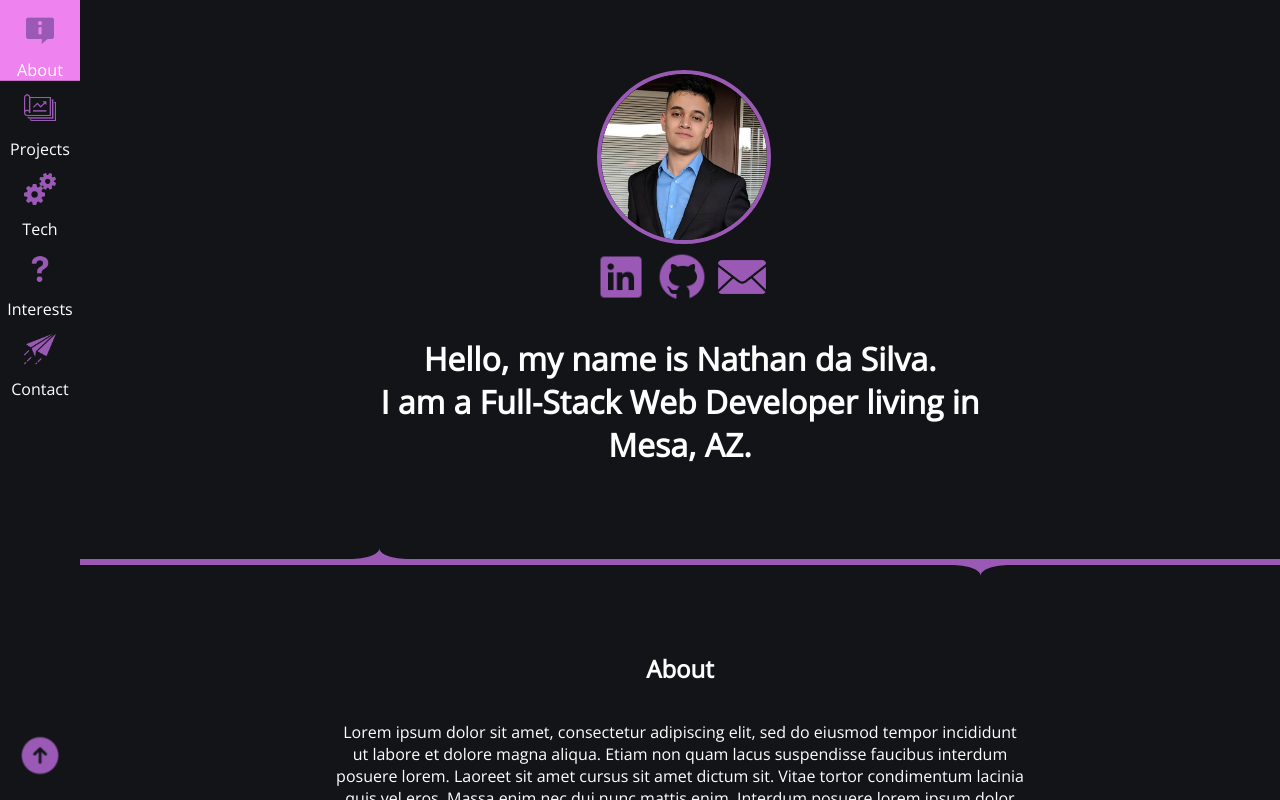
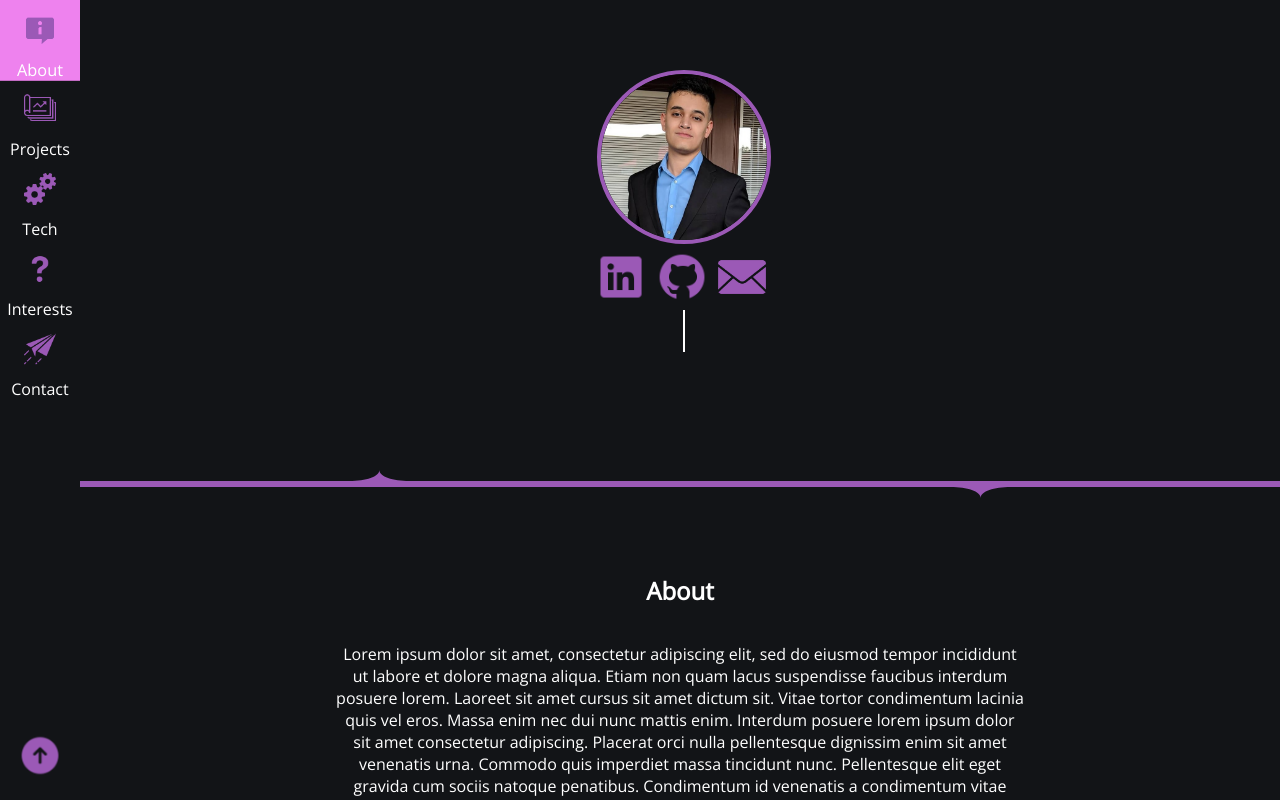
Before and after one commit to PacSmack/react-portfolio, a React (Create React App) app in the folder react-portfolio/: page / in a window 1280 px wide. Shown: the top 800 px of the page. Built offline with nearby package versions, Linux system fonts and the light colour scheme.

Commit message:
typing animation

```diff
--- a/react-portfolio/src/App.css
+++ b/react-portfolio/src/App.css
@@ -8,7 +8,6 @@ html {
 
 .main {
   margin-left: 5rem;
-
 }
 
 /* NavBar */
@@ -47,7 +46,6 @@ li img {
 .nav-item {
   height: 5rem;
   width: 100%;
-
 }
 
 .nav-item:hover {
@@ -96,20 +94,16 @@ li img {
     background-color: #121417;
     padding-bottom: 3px;
   }
-
   .navbar-nav {
     flex-direction: row;
     height: 100%;
   }
-
   .nav-link {
     justify-content: center;
   }
-
   .main {
     margin-left: 5rem;
   }
-
   .scroll-to-top img {
     width: 3rem;
     height: auto;
@@ -496,3 +490,26 @@ a {
 .custom-shape-divider-bottom-1632964970 .shape-fill {
   fill: #9B59B6;
 }
+
+/* Animations */
+.typing-container {
+  display: flex;
+  justify-content: center;
+  align-items: center;
+}
+.input-cursor {
+  display: inline-block;
+  width: 2px;
+  height: 42px;
+  background-color: white;
+  margin-left: 8px;
+  animation: blink .6s linear infinite alternate;
+}
+
+
+@keyframes blink {
+  0% {opacity: 1;}
+  40% {opacity: 1;}
+  60% {opacity: 0;}
+  100% {opacity: 0;}
+}
--- a/react-portfolio/src/components/HeaderComponent.js
+++ b/react-portfolio/src/components/HeaderComponent.js
@@ -18,9 +18,16 @@ export default function Header() {
                 <a href="mailto: nathandsbr@gmail.com" target="_blank"><img src={emailIcon} alt="" /></a>
             </div>
 
-            <h1>Hello, my name is Nathan da Silva.<br />
-                I am a Full-Stack Web Developer living in Mesa, AZ.
-            </h1>
+
+            <div class="typing-container">
+                <span id="sentence" class="sentence"></span>
+                <span class="input-cursor"></span>
+            </div>
+
+
+            {/* <h1 id="typing">Hello, my name is Nathan da Silva.<br />
+                I am a <span>Full-Stack Web Developer</span> living in Mesa, AZ.<div id="crow">|</div>
+            </h1> */}
 
             <div class="custom-shape-divider-bottom-1632964777">
                 <svg data-name="Layer 1" xmlns="http://www.w3.org/2000/svg" viewBox="0 0 1200 120" preserveAspectRatio="none">
```
